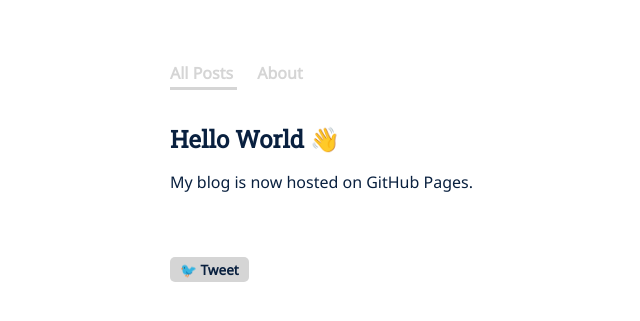
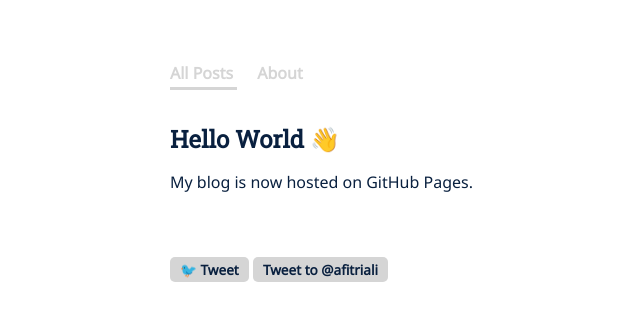
Before and after one commit to xfltrt/xfltrt.github.io, a Jekyll site: the page built from index.html, in a window 1280 px wide. Shown: the top 321 px of the page, without its empty margins (120-760 px from the left). Built offline with Jekyll 4.4.1, drawn with Linux system fonts in a browser that asks for light colours; comment, search, counter and statistics services are not loaded.

Commit message:
Update default.html

```diff
--- a/_layouts/default.html
+++ b/_layouts/default.html
@@ -13,7 +13,9 @@
       {% include navigation.html %}
       {{ content }}
       <footer>
-        <a href="https://twitter.com/share?ref_src=twsrc%5Etfw" data-show-count="false">🐦 Tweet</a><script async src="https://platform.twitter.com/widgets.js" charset="utf-8"></script>
+        <a href="https://twitter.com/share?ref_src=twsrc%5Etfw" data-show-count="false">🐦 Tweet</a>
+        <a href="https://twitter.com/intent/tweet?screen_name=afitriali&ref_src=twsrc%5Etfw" data-show-count="false">Tweet to @afitriali</a>
+        <script async src="https://platform.twitter.com/widgets.js" charset="utf-8"></script>
       </footer>
     </div>
   </body>
```
